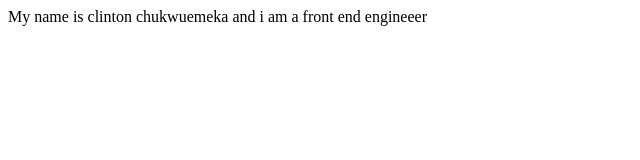
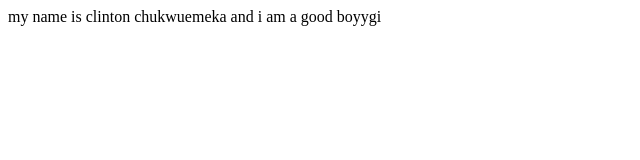
Before and after one commit to KRUU500/mystyle, a plain HTML site: page Index.html in a window 1280 px wide. Shown: the whole page, without its empty margins (0-640 px from the left). Drawn offline with Linux system fonts and the light colour scheme.

Commit message:
my second commit

```diff
--- a/Index.html
+++ b/Index.html
@@ -6,6 +6,6 @@
     <title>Document</title>
 </head>
 <body>
-    My name is clinton chukwuemeka and i am a front end engineeer
+    my name is clinton chukwuemeka and i am a good boyygi
 </body>
 </html>
```
